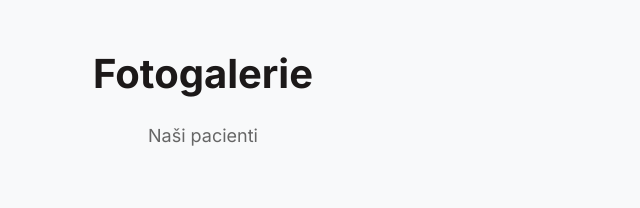
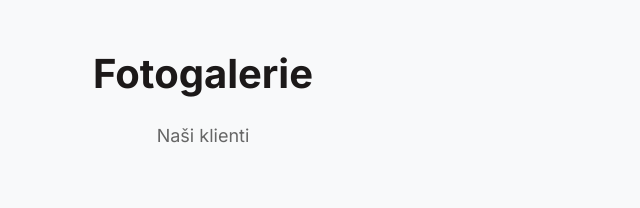
Before and after one commit to jansloupensky/AvianMed, a plain HTML site: page index.html in a window 1280 px wide. Shown: the part 2340-2548 px from the top of the page, 437-1077 px from the left. Drawn offline with Linux system fonts and the light colour scheme; grey boxes are pictures that could not be loaded.

Commit message:
Update index.html

```diff
--- a/index.html
+++ b/index.html
@@ -157,7 +157,7 @@
         <div class="container">
             <div class="section-header">
                 <h2>Fotogalerie</h2>
-                <p>Naši pacienti</p>
+                <p>Naši klienti</p>
             </div>
             <div class="gallery-grid">
                 <div class="gallery-item">
```
